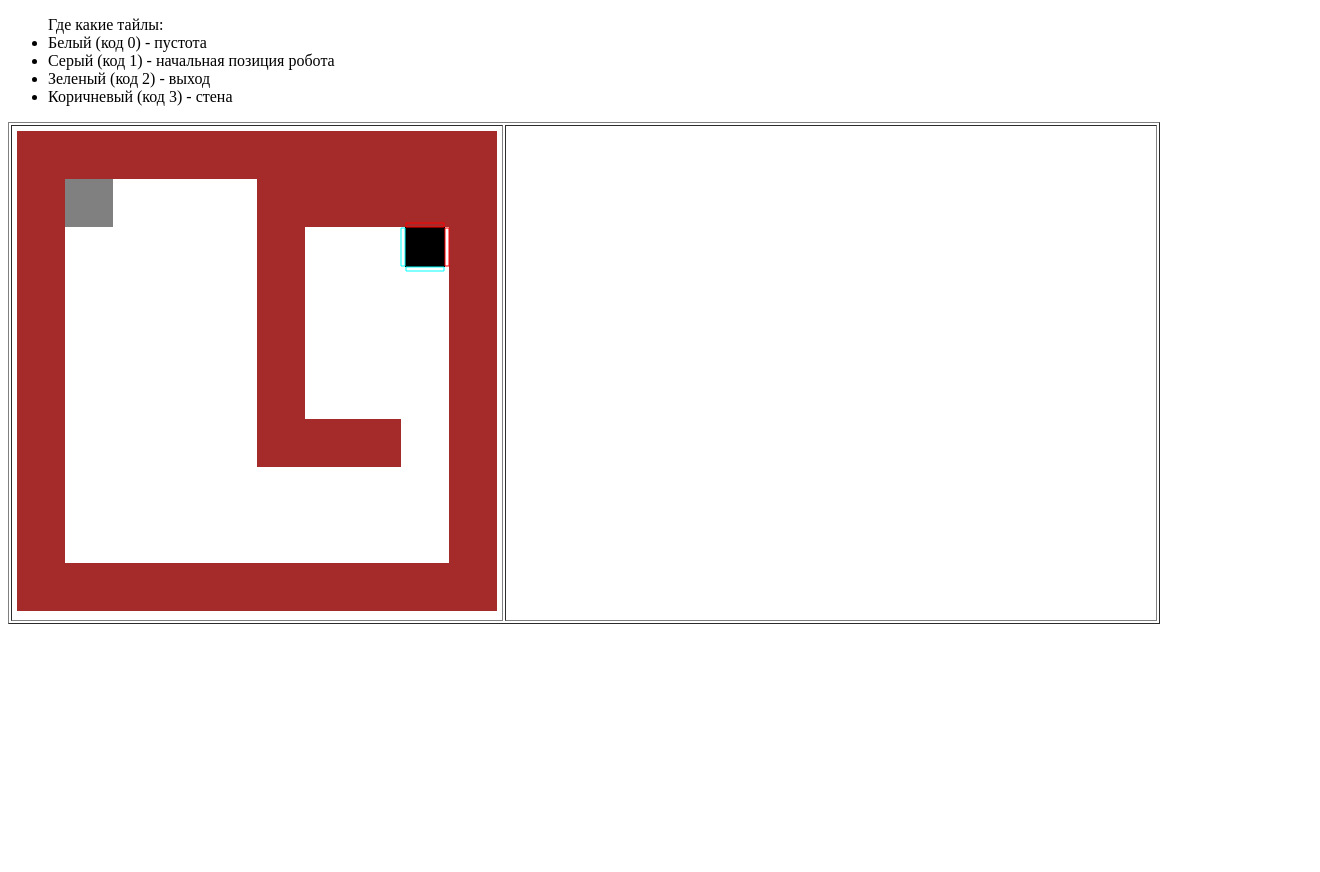
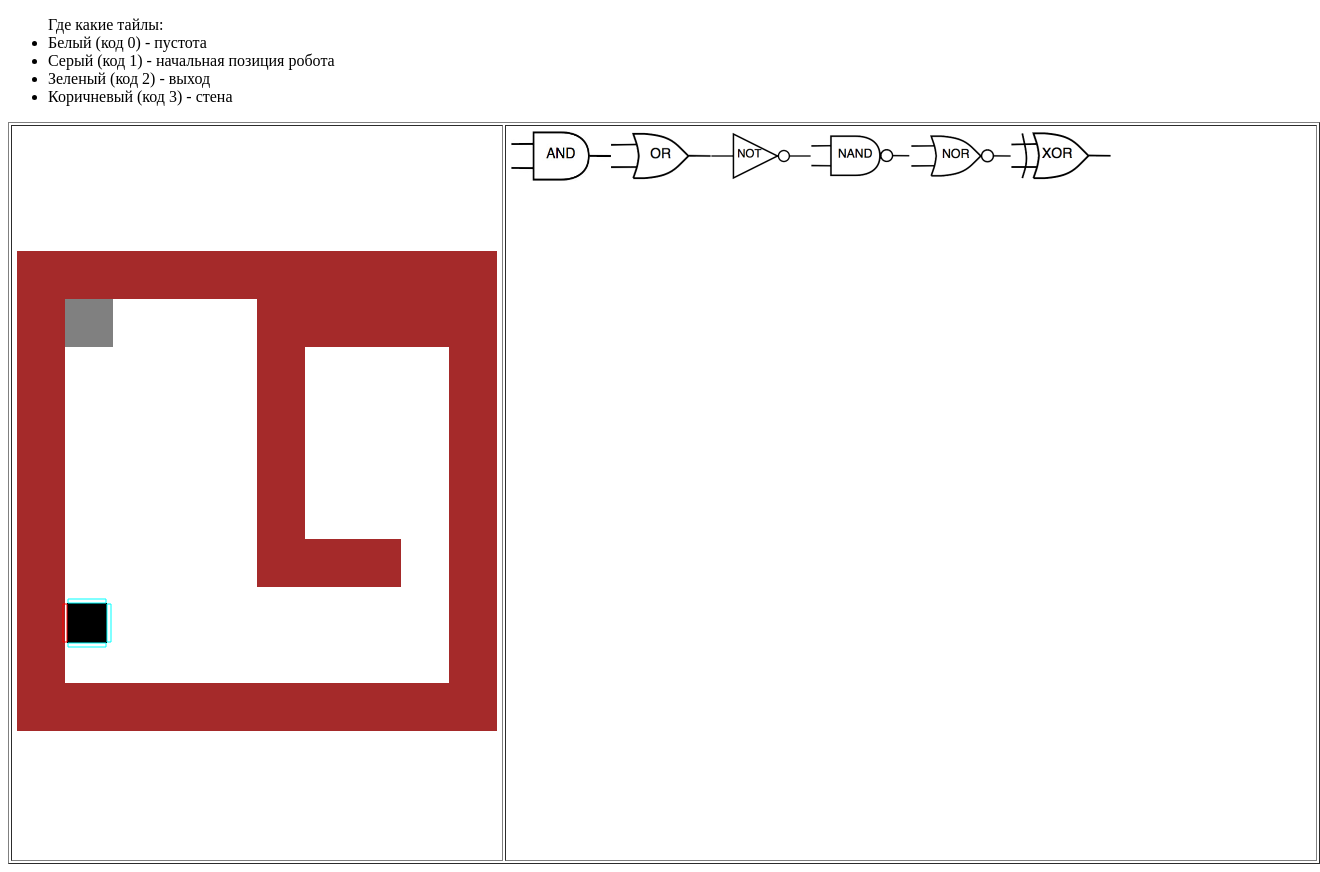
Before and after one commit to barkov00/gates-js, a plain HTML site: page index.html in a window 1280 px wide. Shown: the whole page, 1320 px wide, since content can reach past the window. Before the commit the page ends 800 px from the top, so only its background shows below. Drawn offline with Linux system fonts and the light colour scheme.

Commit message:
editor in progress

```diff
--- /dev/null
+++ b/editor.js
@@ -0,0 +1,181 @@
+
+var toolbar_height = 50;
+var graphics = [];
+var canvas = null;
+var mouse = {
+	x: 0,
+	y: 0,
+	pressed: false,
+	state: false
+};
+var toolbar_btns = [];
+var objects = [];
+
+function load_image(name, src){
+	var img = new Image();
+	var load_complete = false;
+	img.onload = new function() {
+		load_complete = true;
+	}
+	img.src = src;
+	//while(!load_complete);
+	graphics[name] = img;
+}
+
+function init_editor(_canvas){
+	canvas = _canvas;
+
+	canvas.addEventListener('mousemove', function(evt) {
+		var rect = canvas.getBoundingClientRect();
+        mouse.x = evt.clientX - rect.left;
+		mouse.y = evt.clientY - rect.top;
+      }, false);
+
+	canvas.addEventListener('mousedown', function(evt) {
+		mouse.pressed = true;
+      }, false);
+	canvas.addEventListener('mouseup', function(evt) {
+		mouse.pressed = false;
+      }, false);
+
+	load_image("and", "images/and.jpg");
+	load_image("or", "images/or.png");
+	load_image("not", "images/not.png");
+	load_image("nand", "images/nand.png");
+	load_image("nor", "images/nor.png");
+	load_image("xor", "images/xor.png");
+
+	toolbar_btns.push(createObject("and", 0, 0, 100, 50));
+	toolbar_btns.push(createObject("or", 0, 0, 100, 50));
+	toolbar_btns.push(createObject("not", 0, 0, 100, 50));
+	toolbar_btns.push(createObject("nand", 0, 0, 100, 50));
+	toolbar_btns.push(createObject("nor", 0, 0, 100, 50));
+	toolbar_btns.push(createObject("xor", 0, 0, 100, 50));
+
+	var btn_height = toolbar_height;
+	var btn_width = toolbar_height * 2;
+	for(var i = 0; i < toolbar_btns.length; i++){
+		toolbar_btns[i].rect.left = i * btn_width;
+		toolbar_btns[i].rect.bottom = btn_height;
+		toolbar_btns[i].rect.right = toolbar_btns[i].rect.left + btn_width;
+		toolbar_btns[i].rect.top = 0;
+	}
+}
+
+function createObject(name, x, y, width, height){
+	var obj = {
+		img: name,
+		rect: createRect(),
+		bb: createRect(),
+		hover: false,
+		drag: false
+	}
+	obj.rect.left = x;
+	obj.rect.top = y;
+	obj.rect.bottom = y + height;
+	obj.rect.right = x + width;
+	obj.rect.height = height;
+	obj.rect.width = width;
+	return obj;
+}
+
+function mouse_clicked(){
+	if(mouse.pressed && !mouse.state){
+		mouse.state = true;
+	}
+	if(!mouse.pressed && mouse.state){
+		mouse.state = false;
+		return true;
+	}
+	return false;
+}
+
+function _translate(x, y, xx, yy){
+	return {x: x + xx, y: y + yy};
+}
+
+var ST_IDLE = 0, ST_DRAG = 1;
+var editor_state = ST_IDLE;
+
+function editor_update(dt){
+	var clicked = mouse_clicked();
+	//toolbar
+	for(var i = 0; i < toolbar_btns.length; i++) {
+		var hover = rectContains(toolbar_btns[i].rect, mouse.x, mouse.y);
+		toolbar_btns[i].hover = hover;
+		if(hover && clicked && !(editor_state == ST_DRAG)){
+			var obj = createObject(toolbar_btns[i].img, 300, 300, 100, 50);
+			obj.drag = true;
+			editor_state = ST_DRAG;
+			objects.push(obj);
+			clicked = false;
+		}
+	}
+	//objects
+	var mousepos = _translate(mouse.x, mouse.y, 0, -toolbar_height);
+	for(var i = 0; i < objects.length; i++){
+		var obj = objects[i];
+		if(obj.drag && clicked && (editor_state == ST_DRAG) && mouse.y > toolbar_height * 1.5){ //щаканчиваем перетаскивание, оставляем объект там где юзер кликнул
+			objects[i].drag = false;
+			editor_state = ST_IDLE;
+			continue;
+		}
+
+		if(objects[i].drag){	//привязываем объект к курсору мыши во время перетаскивания
+			obj.rect.left = mousepos.x - obj.rect.width/2;
+			obj.rect.top = mousepos.y - obj.rect.height/2;
+			obj.rect.bottom = obj.rect.top + obj.rect.height;
+			obj.rect.right = obj.rect.left + obj.rect.width;
+		} else {	//начало перетаскивания объекта
+			var hover = rectContains(obj.rect, mousepos.x, mousepos.y);
+			objects[i].hover = hover;
+			if(hover && clicked && !(editor_state == ST_DRAG)){
+				objects[i].drag = true;
+				editor_state = ST_DRAG;
+			}
+		}
+	}
+}
+
+function editor_draw(cx){
+	var width = cx.canvas.clientWidth;
+	var height = cx.canvas.clientHeight;
+
+	cx.clearRect(0, 0, width, width);
+	cx.save();
+
+	draw_toolbar(cx, toolbar_height);
+	cx.translate(0, toolbar_height);
+	draw_objects(cx);
+
+
+	cx.restore();
+}
+
+function draw_toolbar(cx){
+	for(var i = 0; i < toolbar_btns.length; i++){
+		var btn = toolbar_btns[i];
+		cx.drawImage(graphics[btn.img], btn.rect.left, 0, btn.rect.right-btn.rect.left, btn.rect.bottom-btn.rect.top);
+		if(btn.hover){
+			cx.beginPath();
+			cx.strokeStyle = mouse.pressed == false ? "green" : "lightgreen";
+			cx.rect(btn.rect.left, 0, btn.rect.right-btn.rect.left, btn.rect.bottom-btn.rect.top);
+			cx.stroke();
+			cx.closePath();
+		}
+	}
+}
+
+function draw_objects(cx){
+	for(var i = 0; i < objects.length; i++){
+		var obj = objects[i];
+		cx.drawImage(graphics[obj.img], obj.rect.left, obj.rect.top, obj.rect.right-obj.rect.left, obj.rect.bottom-obj.rect.top);
+		if(obj.hover){
+			cx.beginPath();
+			cx.strokeStyle = mouse.pressed == false ? "green" : "lightgreen";
+			cx.rect(obj.rect.left, obj.rect.top, obj.rect.right-obj.rect.left, obj.rect.bottom-obj.rect.top);
+			cx.stroke();
+			cx.closePath();
+		}
+	}
+}
--- a/index.html
+++ b/index.html
@@ -22,15 +22,19 @@
 	</li>
 
 	</ul>
-	<table width="300" border="1" cellpadding="5" style="text-align: center">
+
+	<!-- images -->
+
+	<table width="300" border="1" cellpadding="5" style="text-align: center" align="center">
 	<tr>
 	<th width="75">
 	<canvas height='480' width='480' id='world'>Обновите браузер</canvas>
 	</th>
 	<th>
-	<canvas height='480' width='640' id='editor'>Обновите браузер</canvas>
+	<canvas height='720' width='800' id='editor'>Обновите браузер</canvas>
 	<script type="text/javascript" src="utils.js"></script>
 	<script type="text/javascript" src="world.js"></script>
+	<script type="text/javascript" src="editor.js"></script>
 	<script type="text/javascript">
 		//WTF??
 		var vendors = ['webkit', 'moz'];
@@ -44,23 +48,42 @@
 		var w_cx = null, e_cx = null;
 		var currentTime = 0, lastTime = (new Date()).getTime();
 
+
 		init_world(world_canvas.width, world_canvas.height);
+		init_editor(editor_canvas);
 
 		function mainLoop(){
 			currentTime = (new Date()).getTime();
 			var delta = (currentTime - lastTime) / 1000;
 			lastTime = currentTime;
 
+			editor_update(delta);
 			world_update(delta);
+			editor_draw(e_cx);
 			world_draw(w_cx);
+
 			requestAnimationFrame(mainLoop);
 		}
 
-		if (typeof (world_canvas.getContext) !== undefined) {
-			w_cx = world_canvas.getContext('2d');
-			mainLoop();
+		if ( (typeof (world_canvas.getContext) !== undefined) && (typeof (editor_canvas.getContext) !== undefined)) {
+				w_cx = world_canvas.getContext('2d');
+				e_cx = editor_canvas.getContext('2d');
+				mainLoop();
 		}
 	</script>
+
+
+	<div style="display:none;">
+	<!--<img id="nand" src="images/nand.png" onload="graphics_loaded()">-->
+	<!--<img id="and" src="images/and.png" onload="graphics_loaded()">-->
+	<!--<img id="not" src="images/not.png" onload="graphics_loaded()">-->
+	<!--<img id="nor" src="images/nor.png" onload="graphics_loaded()">-->
+	<!--<img id="xor" src="images/xor.png" onload="graphics_loaded()">-->
+	<!--<img id="or" src="images/or.png" onload="graphics_loaded()">-->
+	</div>
+
+
+
 	</th>
 	</tr>
 	</table>
--- a/utils.js
+++ b/utils.js
@@ -33,3 +33,20 @@ function rectCenter(rect){
 		y: (rect.top + rect.bottom) / 2
 	};
 }
+
+function createRect(){
+	return {
+		left: 0,
+		right: 0,
+		top: 0,
+		bottom: 0,
+		width: 0,
+		height: 0
+	}
+}
+
+function rectContains(r, x, y){
+	if(x > r.left && x < r.right && y > r.top && y < r.bottom)
+		return true;
+	return false;
+}
--- a/world.js
+++ b/world.js
@@ -31,8 +31,8 @@ var matrix_size = 10;
 var level = level1;
 var cell_colors = ["white", "gray", "green", "brown"];
 var cell_size;
-var speed_x = 200;
-var speed_y = 200;
+var speed_x = 80;
+var speed_y = 80;
 var dx = 0;
 var dy = 0;
 var level_rects = null;
@@ -162,6 +162,8 @@ function world_update(dt)	{
 
 	collisions(dx, 0);
 
+	player_bb.intersects = 0;
+
 	player_pos.y += dy * speed_y * dt;
 	player_pos.y = Math.floor(player_pos.y);
 	update_player_bb();
@@ -177,7 +179,7 @@ function world_update(dt)	{
 	//right
 	sens[1].left = player_pos.x + robot_size - sens_offs * 0;
 	sens[1].right = player_pos.x + robot_size + sensor_width;//sens_offs;
-	sens[1].top = player_pos.y + 1;
+	sens[1].top = player_pos.y + 1
 	sens[1].bottom = player_pos.y + robot_size - 1;
 
 	//top
```
Also changed, not shown: images/and.jpg (added), images/and.png (added), images/nand.png (added), images/nor.png (added), images/not.png (added), images/or.png (added), images/xor.png (added), графика/6904250_orig.png (added), 7 other files.
